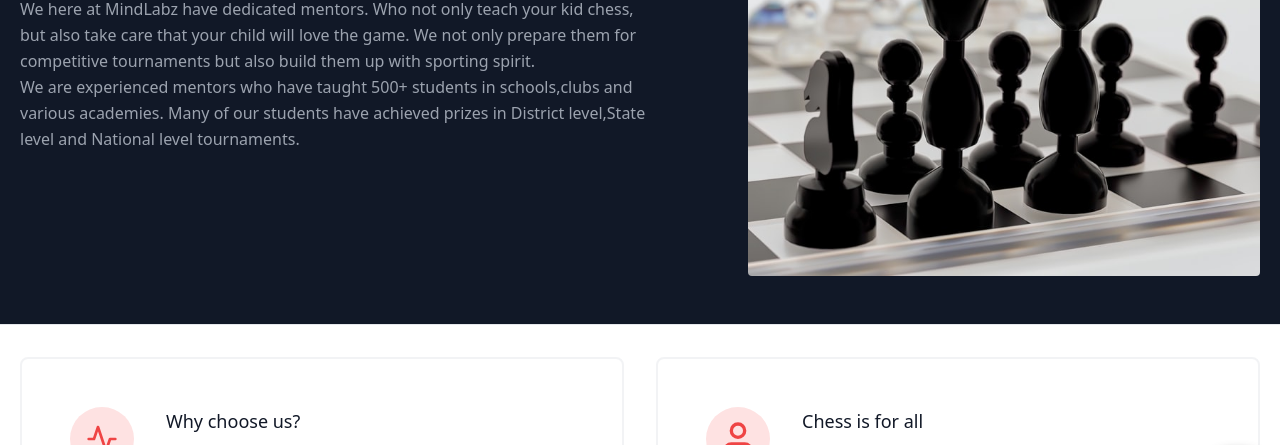
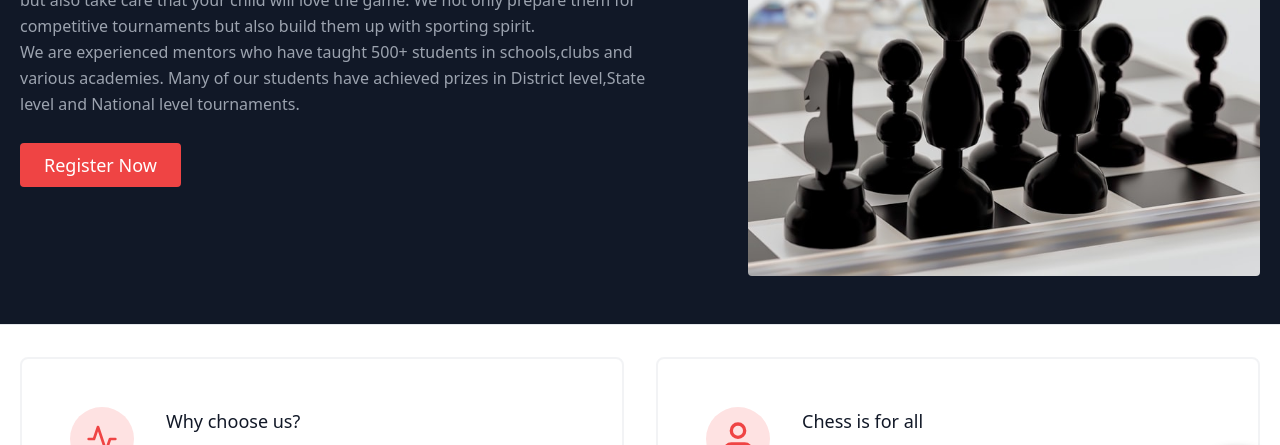
Before and after one commit to iamgirishreddy/MindLabz2.0, a plain HTML site: page index.html in a window 1280 px wide. Shown: the part 279-724 px from the top of the page. Drawn offline with nearby package versions, Linux system fonts and the light colour scheme.

Commit message:
added button

```diff
--- a/index.html
+++ b/index.html
@@ -45,7 +45,9 @@
             <h1 class="title-font sm:text-4xl text-3xl mb-4 font-medium text-white">Welcome to our Chess Club
               <br class="hidden lg:inline-block">
             </h1>
-            <p class="mb-8 leading-relaxed"><span> We here at MindLabz have dedicated mentors. Who not only teach your kid chess, but also take care that your child will love the game. We not only prepare them for competitive tournaments but also build them up with sporting spirit.</span> <br> <span>We are experienced mentors who have taught 500+ students in schools,clubs and various academies. Many of our students have achieved prizes in District level,State level and National level tournaments.</span> </p>
+            <p class="mb-8 leading-relaxed"><span> We here at MindLabz have dedicated mentors who not only teach your kid chess, but also take care that your child will love the game. We not only prepare them for competitive tournaments but also build them up with sporting spirit.</span> <br> <span>We are experienced mentors who have taught 500+ students in schools,clubs and various academies. Many of our students have achieved prizes in District level,State level and National level tournaments.</span>
+              <br> <br>
+              <a href="index.html#ContactUs"><input type="submit" name="Register Now" class="text-white bg-red-500 border-0 py-2 px-6 focus:outline-none hover:bg-red-600 rounded text-lg" value="Register Now" /></a></p>
           </div>
           <div class="lg:max-w-lg lg:w-full md:w-1/2 w-5/6">
             <!-- <img class="object-cover object-center rounded" alt="hero" src="https://source.unsplash.com/720x600/?Chess"> -->
```
Also changed, not shown: Achievements.html (+1 -1 lines).
